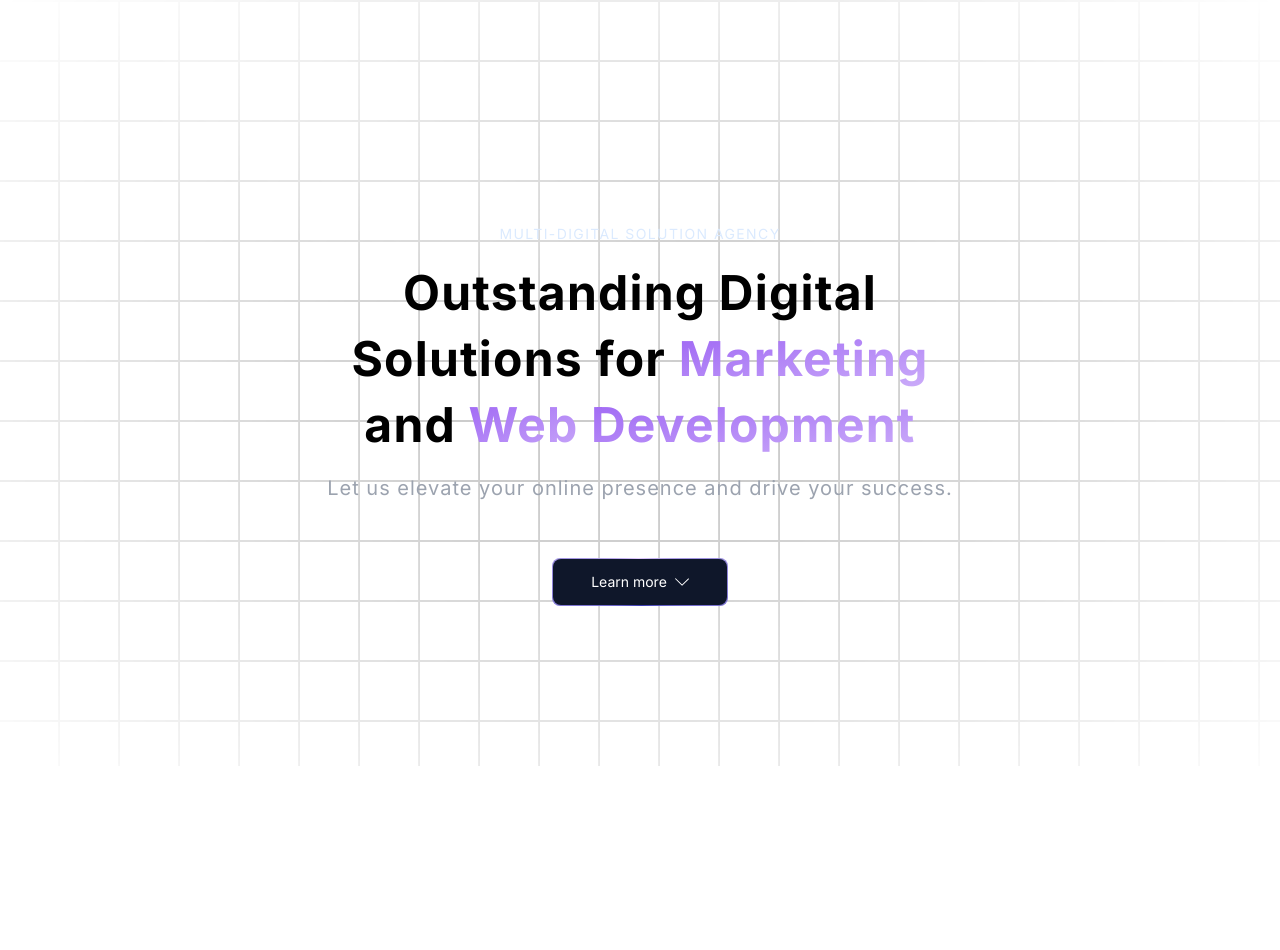
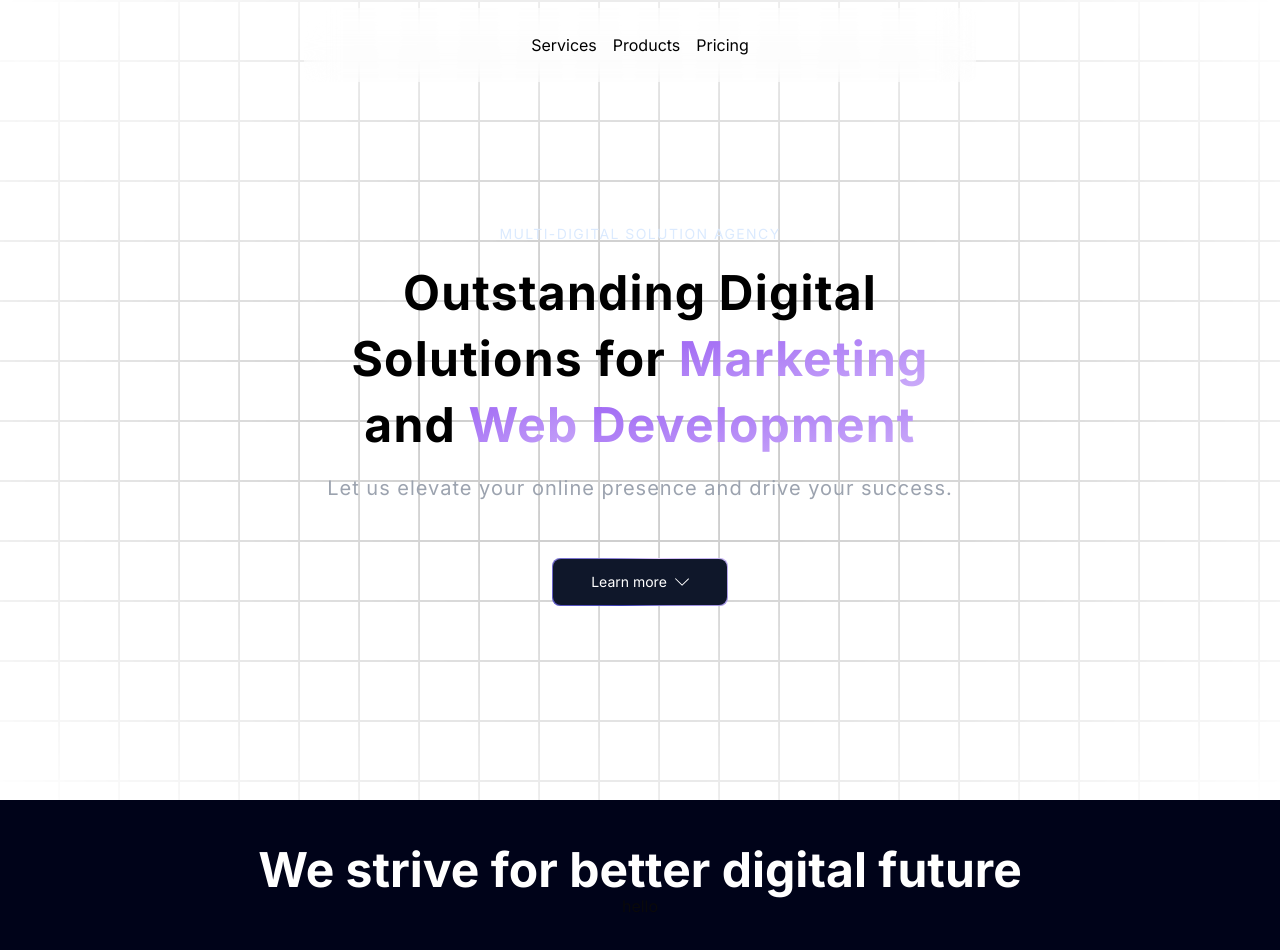
Before and after one commit to borisvicena/gosocial, a Next.js app: page / in a window 1280 px wide. Shown: the top 950 px of the page. Before the commit the page ends 800 px from the top, so only its background shows below. Built offline with nearby package versions, Linux system fonts and the light colour scheme.

Commit message:
Added navbar

```diff
--- a/app/page.tsx
+++ b/app/page.tsx
@@ -1,13 +1,15 @@
 import About from "@/components/About";
 import Hero from "@/components/Hero";
+import { MainNavbar } from "@/components/ui/NavbarMenu";
 import Image from "next/image";
 
 export default function Home() {
   return (
     <main className="relative bg-black-100 flex justify-center items-center flex-col overflow-hidden mx-auto sm:px-10 px-5 antialiased">
       <div className="max-w-7xl w-full">
+        <MainNavbar />
         <Hero />
-        {/* <About /> */}
+        <About />
       </div>
     </main>
   );
--- a/components/About.tsx
+++ b/components/About.tsx
@@ -1,7 +1,16 @@
 import React from "react";
 
 const About = () => {
-  return <section id="about"></section>;
+  return (
+    <section id="about">
+      <div className="relative py-20 h-[100vh]">
+        <h2 className="text-white heading">We strive for better digital future</h2>
+        <div className="flex flex-wrap items-center justify-center">
+          <p>hello</p>
+        </div>
+      </div>
+    </section>
+  );
 };
 
 export default About;
--- a/components/Hero.tsx
+++ b/components/Hero.tsx
@@ -1,5 +1,4 @@
 import React from "react";
-import { ModeToggle } from "./ui/ThemeToggle";
 import { GridBackground } from "./ui/GridBackground";
 import { TextGenerateEffect } from "./ui/TextGenerate";
 import MagicButton from "./ui/MagicButton";
--- /dev/null
+++ b/components/ui/NavbarMenu.tsx
@@ -0,0 +1,42 @@
+"use client";
+import React, { useState } from "react";
+import { HoveredLink, Menu, MenuItem, ProductItem } from "../ui/navbar-menu";
+import { cn } from "@/lib/utils";
+import { ThemeToggle } from "./ThemeToggle";
+
+export function MainNavbar() {
+  return (
+    <div className="relative w-full flex items-center justify-between">
+      <Navbar className="top-2" />
+    </div>
+  );
+}
+
+export function Navbar({ className }: { className?: string }) {
+  const [active, setActive] = useState<string | null>(null);
+  return (
+    <div className={cn("fixed top-10 inset-x-0 max-w-2xl mx-auto z-50", className)}>
+      <Menu setActive={setActive}>
+        <MenuItem setActive={setActive} active={active} item="Services">
+          <div className="flex flex-col space-y-4 text-sm">
+            <HoveredLink href="/web-dev">Web Development</HoveredLink>
+            <HoveredLink href="/interface-design">Interface Design</HoveredLink>
+            <HoveredLink href="/seo">Search Engine Optimization</HoveredLink>
+            <HoveredLink href="/branding">Branding</HoveredLink>
+          </div>
+        </MenuItem>
+        <MenuItem setActive={setActive} active={active} item="Products">
+          <div className="  text-sm grid grid-cols-2 gap-10 p-4"></div>
+        </MenuItem>
+        <MenuItem setActive={setActive} active={active} item="Pricing">
+          <div className="flex flex-col space-y-4 text-sm">
+            <HoveredLink href="/hobby">Hobby</HoveredLink>
+            <HoveredLink href="/individual">Individual</HoveredLink>
+            <HoveredLink href="/team">Team</HoveredLink>
+            <HoveredLink href="/enterprise">Enterprise</HoveredLink>
+          </div>
+        </MenuItem>
+      </Menu>
+    </div>
+  );
+}
--- a/components/ui/ThemeToggle.tsx
+++ b/components/ui/ThemeToggle.tsx
@@ -7,7 +7,7 @@ import { useTheme } from "next-themes";
 import { Button } from "@/components/ui/Button";
 import { DropdownMenu, DropdownMenuContent, DropdownMenuItem, DropdownMenuTrigger } from "@/components/ui/DropdownMenu";
 
-export function ModeToggle() {
+export function ThemeToggle() {
   const { setTheme } = useTheme();
 
   return (
--- /dev/null
+++ b/components/ui/navbar-menu.tsx
@@ -0,0 +1,108 @@
+"use client";
+import React from "react";
+import { motion } from "framer-motion";
+import Link from "next/link";
+import Image from "next/image";
+
+const transition = {
+  type: "spring",
+  mass: 0.5,
+  damping: 11.5,
+  stiffness: 100,
+  restDelta: 0.001,
+  restSpeed: 0.001,
+};
+
+export const MenuItem = ({
+  setActive,
+  active,
+  item,
+  children,
+}: {
+  setActive: (item: string) => void;
+  active: string | null;
+  item: string;
+  children?: React.ReactNode;
+}) => {
+  return (
+    <div onMouseEnter={() => setActive(item)} className="relative ">
+      <motion.p
+        transition={{ duration: 0.3 }}
+        className="cursor-pointer text-black hover:opacity-[0.9] dark:text-white"
+      >
+        {item}
+      </motion.p>
+      {active !== null && (
+        <motion.div
+          initial={{ opacity: 0, scale: 0.85, y: 10 }}
+          animate={{ opacity: 1, scale: 1, y: 0 }}
+          transition={transition}
+        >
+          {active === item && (
+            <div className="absolute top-[calc(100%_+_1.2rem)] left-1/2 transform -translate-x-1/2 pt-4">
+              <motion.div
+                transition={transition}
+                layoutId="active" // layoutId ensures smooth animation
+                className="bg-white dark:bg-black backdrop-blur-sm rounded-2xl overflow-hidden border border-black/[0.2] dark:border-white/[0.2] shadow-xl"
+              >
+                <motion.div
+                  layout // layout ensures smooth animation
+                  className="w-max h-full p-4"
+                >
+                  {children}
+                </motion.div>
+              </motion.div>
+            </div>
+          )}
+        </motion.div>
+      )}
+    </div>
+  );
+};
+
+export const Menu = ({
+  setActive,
+  children,
+}: {
+  setActive: (item: string | null) => void;
+  children: React.ReactNode;
+}) => {
+  return (
+    <nav
+      onMouseLeave={() => setActive(null)} // resets the state
+      className="relative rounded-lg backdrop-filter backdrop-blur-lg bg-opacity-30 border border-transparent dark:bg-transparent dark:border-white/[0.2] bg-white shadow-input flex flex-1 justify-center items-center space-x-4 px-8 py-6 "
+    >
+      {children}
+    </nav>
+  );
+};
+
+export const ProductItem = ({
+  title,
+  description,
+  href,
+  src,
+}: {
+  title: string;
+  description: string;
+  href: string;
+  src: string;
+}) => {
+  return (
+    <Link href={href} className="flex space-x-2">
+      <Image src={src} width={140} height={70} alt={title} className="flex-shrink-0 rounded-md shadow-2xl" />
+      <div>
+        <h4 className="text-xl font-bold mb-1 text-black dark:text-white">{title}</h4>
+        <p className="text-neutral-700 text-sm max-w-[10rem] dark:text-neutral-300">{description}</p>
+      </div>
+    </Link>
+  );
+};
+
+export const HoveredLink = ({ children, ...rest }: any) => {
+  return (
+    <Link {...rest} className="text-neutral-700 dark:text-neutral-200 hover:text-black ">
+      {children}
+    </Link>
+  );
+};
```
